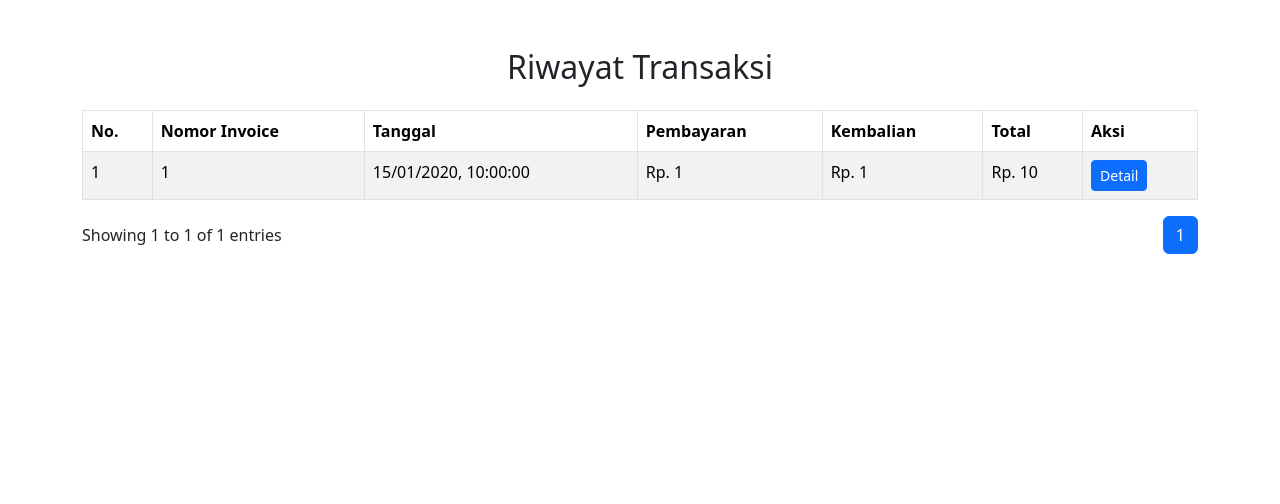
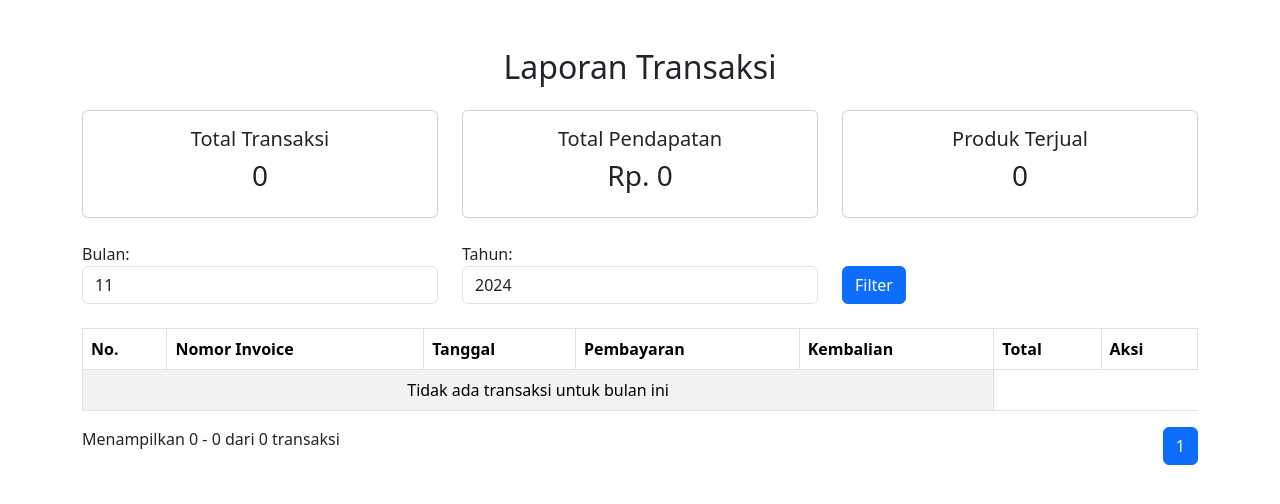
Before and after one commit to Agung714/indoapril, a Django app: page /riwayat/ in a window 1280 px wide. Shown: the part 156-660 px from the top of the page. Run offline with Django 5.2, Linux system fonts and the light colour scheme; a user stored in the database is signed in; data comes from the database, SQL or seed files in the repository; tables that the repository leaves empty hold one stand-in row (values such as "Sample post"); some libraries are stand-ins or nearby versions.

Commit message:
Tambahan di page riwayat

```diff
--- a/indoapril/urls.py
+++ b/indoapril/urls.py
@@ -18,7 +18,8 @@ urlpatterns = [
     # path('restok/tambah/', views.restok_create, name='restok_create'),
     # path('produk-detail/', views.produk_detail, name='produk_detail'),
     path('produk-detail/<str:kode_produk>/', views.produk_detail, name='produk_detail'),
-    path('riwayat/', views.riwayat_view, name='riwayat'),
+    path('riwayat/', views.laporan_transaksi, name='riwayat'),
+    # path('riwayat/', views.riwayat_view, name='riwayat'),
     path('riwayat/<int:transaksi_id>/', views.riwayat_detail, name='riwayat_detail'),
     path('api/', include(router.urls)), # Ini akan menambahkan semua URL yang dibutuhkan untuk API
     path('logout/', views.logout_view, name='logout'),
--- a/indoapril/views.py
+++ b/indoapril/views.py
@@ -12,6 +12,8 @@ from .serializers import ProdukSerializer, TransaksiSerializer, RestokSerializer
 import requests
 from django.core.paginator import Paginator
 from rest_framework.filters import SearchFilter
+from django.db.models import Sum, F
+from datetime import datetime
 
 # URL base API
 API_BASE_URL = "http://127.0.0.1:8000/api"
@@ -193,14 +195,59 @@ def restok_create(request):
 
 # ====================== Riwayat ======================
 @login_required
-def riwayat_view(request):
-    transaksi_list = Transaksi.objects.all().order_by('-tanggal')
-    paginator = Paginator(transaksi_list, 10)
+def laporan_transaksi(request):
+    # Ambil parameter bulan dan tahun dari query string
+    try:
+        bulan = int(request.GET.get('bulan', datetime.now().month))
+        tahun = int(request.GET.get('tahun', datetime.now().year))
+    except ValueError:
+        bulan = datetime.now().month
+        tahun = datetime.now().year
 
+    # Filter transaksi berdasarkan bulan dan tahun
+    transaksi_queryset = Transaksi.objects.filter(
+        tanggal__year=tahun,
+        tanggal__month=bulan
+    ).order_by('-tanggal')  # Urutkan berdasarkan tanggal terbaru
+
+    # Ringkasan data
+    total_transaksi = transaksi_queryset.count()
+    total_pendapatan = transaksi_queryset.aggregate(total=Sum('total_harga'))['total'] or 0
+    total_produk_terjual = ItemTransaksi.objects.filter(transaksi__in=transaksi_queryset).aggregate(
+        total=Sum('jumlah')
+    )['total'] or 0
+
+    # Pagination
+    paginator = Paginator(transaksi_queryset, 10)  # Tampilkan 10 transaksi per halaman
     page_number = request.GET.get('page')
     page_obj = paginator.get_page(page_number)
 
-    return render(request, 'indoapril/riwayat_transaksi.html', {'page_obj': page_obj})
+    # Daftar bulan dan tahun
+    daftar_bulan = list(range(1, 13))
+    daftar_tahun = list(range(2020, 2030))  # Atur rentang tahun sesuai kebutuhan
+
+    # Kirim data ke template
+    context = {
+        'total_transaksi': total_transaksi,
+        'total_pendapatan': total_pendapatan,
+        'total_produk_terjual': total_produk_terjual,
+        'page_obj': page_obj,
+        'bulan': bulan,
+        'tahun': tahun,
+        'daftar_bulan': daftar_bulan,
+        'daftar_tahun': daftar_tahun,
+    }
+    return render(request, 'indoapril/laporan_transaksi.html', context)
+
+
+# def riwayat_view(request):
+#     transaksi_list = Transaksi.objects.all().order_by('-tanggal')
+#     paginator = Paginator(transaksi_list, 10)
+
+#     page_number = request.GET.get('page')
+#     page_obj = paginator.get_page(page_number)
+
+#     return render(request, 'indoapril/riwayat_transaksi.html', {'page_obj': page_obj})
 
 # ====================== Riwayat Detail ======================
 @login_required
@@ -278,7 +325,6 @@ def produk_detail(request, kode_produk):
     except Produk.DoesNotExist:
         return JsonResponse({'error': 'Produk tidak ditemukan.'}, status=404)
 
-
 # class ProdukListViewSet(ModelViewSet):
 #     queryset = Produk.objects.all()
 #     serializer_class = ProdukSerializer
--- /dev/null
+++ b/templates/indoapril/laporan_transaksi.html
@@ -0,0 +1,128 @@
+{% extends 'base.html' %}
+
+
+{% load custom_filters %}
+{% block title %}Laporan Transaksi{% endblock title %}
+
+{% block content %}
+<div class="container mt-5">
+    <h2 class="text-center mb-4">Laporan Transaksi</h2>
+
+    <!-- Ringkasan -->
+    <div class="row mb-4">
+        <div class="col-md-4">
+            <div class="card text-center">
+                <div class="card-body">
+                    <h5>Total Transaksi</h5>
+                    <h3>{{ total_transaksi }}</h3>
+                </div>
+            </div>
+        </div>
+        <div class="col-md-4">
+            <div class="card text-center">
+                <div class="card-body">
+                    <h5>Total Pendapatan</h5>
+                    <h3>Rp. {{ total_pendapatan|dot_separator }}</h3>
+                </div>
+            </div>
+        </div>
+        <div class="col-md-4">
+            <div class="card text-center">
+                <div class="card-body">
+                    <h5>Produk Terjual</h5>
+                    <h3>{{ total_produk_terjual }}</h3>
+                </div>
+            </div>
+        </div>
+    </div>
+
+    <!-- Filter Bulan --><form method="get" class="mb-4">
+    <div class="row">
+        <div class="col-md-4">
+            <label for="bulan">Bulan:</label>
+            <select name="bulan" id="bulan" class="form-control">
+                {% for i in daftar_bulan %}
+                <option value="{{ i }}" {% if i == bulan %}selected{% endif %}>{{ i }}</option>
+                {% endfor %}
+            </select>
+        </div>
+        <div class="col-md-4">
+            <label for="tahun">Tahun:</label>
+            <select name="tahun" id="tahun" class="form-control">
+                {% for i in daftar_tahun %}
+                <option value="{{ i }}" {% if i == tahun %}selected{% endif %}>{{ i }}</option>
+                {% endfor %}
+            </select>
+        </div>
+        <div class="col-md-4 d-flex align-items-end">
+            <button type="submit" class="btn btn-primary">Filter</button>
+        </div>
+    </div>
+</form>
+
+
+    <!-- Tabel Laporan -->
+    <table class="table table-bordered table-striped">
+        <thead>
+            <tr>
+                <th>No.</th>
+                <th>Nomor Invoice</th>
+                <th>Tanggal</th>
+                <th>Pembayaran</th>
+                <th>Kembalian</th>
+                <th>Total</th>
+                <th>Aksi</th>
+            </tr>
+        </thead>
+        <tbody>
+            {% for transaksi in page_obj %}
+            <tr>
+                <td>{{ forloop.counter }}</td>
+                <td>{{ transaksi.id }}</td>
+                <td>{{ transaksi.tanggal|date:"d/m/Y, H:i:s" }}</td>
+                <td>Rp. {{ transaksi.pembayaran|dot_separator }}</td>
+                <td>Rp. {{ transaksi.kembalian|dot_separator }}</td>
+                <td>Rp. {{ transaksi.total_harga|dot_separator }}</td>
+                <td>
+                    <a href="{% url 'riwayat_detail' transaksi.id %}" class="btn btn-sm btn-primary">Detail</a>
+                </td>
+            </tr>
+            {% empty %}
+            <tr>
+                <td colspan="5" class="text-center">Tidak ada transaksi untuk bulan ini</td>
+            </tr>
+            {% endfor %}
+        </tbody>
+    </table>
+
+    <!-- Pagination -->
+    <div class="d-flex justify-content-between">
+        <p>Menampilkan {{ page_obj.start_index }} - {{ page_obj.end_index }} dari {{ page_obj.paginator.count }} transaksi</p>
+        <nav>
+            <ul class="pagination">
+                {% if page_obj.has_previous %}
+                <li class="page-item">
+                    <a class="page-link" href="?page=1&bulan={{ bulan }}&tahun={{ tahun }}">«</a>
+                </li>
+                <li class="page-item">
+                    <a class="page-link" href="?page={{ page_obj.previous_page_number }}&bulan={{ bulan }}&tahun={{ tahun }}">‹</a>
+                </li>
+                {% endif %}
+                {% for num in page_obj.paginator.page_range %}
+                <li class="page-item {% if num == page_obj.number %}active{% endif %}">
+                    <a class="page-link" href="?page={{ num }}&bulan={{ bulan }}&tahun={{ tahun }}">{{ num }}</a>
+                </li>
+                {% endfor %}
+                {% if page_obj.has_next %}
+                <li class="page-item">
+                    <a class="page-link" href="?page={{ page_obj.next_page_number }}&bulan={{ bulan }}&tahun={{ tahun }}">›</a>
+                </li>
+                <li class="page-item">
+                    <a class="page-link" href="?page={{ page_obj.paginator.num_pages }}&bulan={{ bulan }}&tahun={{ tahun }}">»</a>
+                </li>
+                {% endif %}
+            </ul>
+        </nav>
+    </div>
+</div>
+{% endblock content %}
--- a/templates/navbar.html
+++ b/templates/navbar.html
@@ -22,7 +22,7 @@
                     <a class="nav-link" href="{% url 'transaksi' %}">Transaksi</a>
                 </li>
                 <li class="nav-item">
-                    <a class="nav-link" href="{% url 'riwayat' %}">Riwayat</a>
+                    <a class="nav-link" href="{% url 'riwayat' %}">Laporan</a>
                 </li>
                 {% elif request.user.user_role.role == "manajer" %}
                 <li class="nav-item">
@@ -32,7 +32,7 @@
                     <a class="nav-link" href="{% url 'restok' %}">Re-Stock</a>
                 </li>
                 <li class="nav-item">
-                    <a class="nav-link" href="{% url 'riwayat' %}">Riwayat</a>
+                    <a class="nav-link" href="{% url 'riwayat' %}">Laporan</a>
                 </li>
                 {% endif %}
                 <li class="nav-item">
```
Also changed, not shown: templates/indoapril/transaksi_detail.html (+3 -7 lines).
